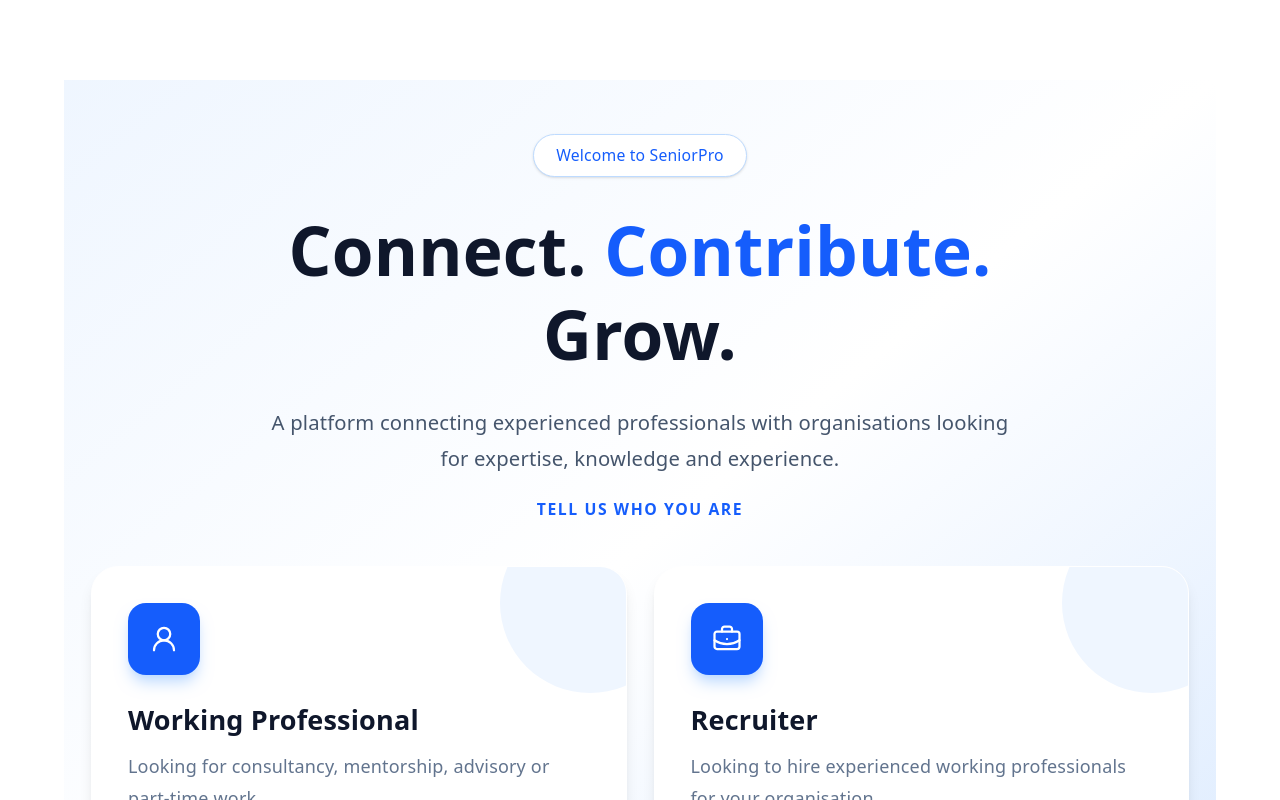
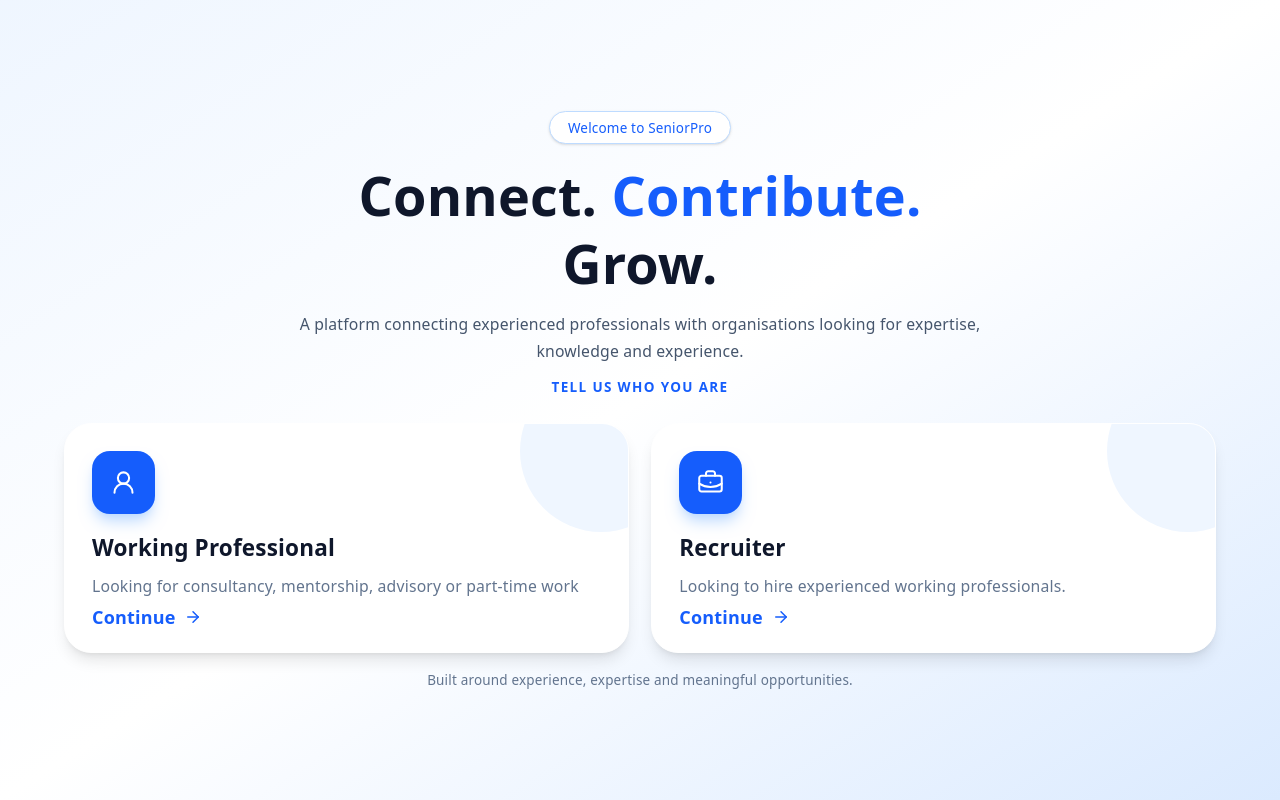
Before and after one commit to YOGESHMAHENSAR/Devops-2026-CS-F-01, a React app in the folder frontend/: page /login in a window 1280 px wide. Shown: the top 800 px of the page. Built offline with nearby package versions, Linux system fonts and the light colour scheme; no server answers; the HTML template or start-up script is replaced by a standard one.

Commit message:
minor changes to login page

```diff
--- a/frontend/src/Components/RoleSelect.jsx
+++ b/frontend/src/Components/RoleSelect.jsx
@@ -13,42 +13,42 @@
         key: "recruiter",
         title: "Recruiter",
         description:
-            "Looking to hire experienced working professionals for your organisation",
+            "Looking to hire experienced working professionals.",
         icon: BriefcaseBusiness,
     },
 ];
 
 export default function RoleSelect({ onSelect }) {
     return (
-        <div className="min-h-screen w-full bg-gradient-to-br from-blue-50 via-white to-blue-100">
+        <div className="fixed inset-0 z-50 h-screen w-screen overflow-hidden bg-gradient-to-br from-blue-50 via-white to-blue-100">
 
-            <div className="mx-auto flex min-h-screen max-w-6xl flex-col justify-center px-6 py-12">
+            <div className="mx-auto flex h-full w-full max-w-6xl flex-col justify-center px-6">
 
                 <div className="text-center">
 
-                    <span className="inline-block rounded-full border border-blue-200 bg-white px-5 py-2 text-sm font-medium text-blue-600 shadow-sm">
+                    <span className="inline-block rounded-full border border-blue-200 bg-white px-4 py-1.5 text-xs font-medium text-blue-600 shadow-sm">
                         Welcome to SeniorPro
                     </span>
 
-                    <h1 className="mt-7 text-5xl font-bold leading-tight text-slate-900 md:text-6xl">
+                    <h1 className="mt-4 text-4xl font-bold leading-tight text-slate-900 md:text-5xl">
                         Connect.
                         <span className="text-blue-600"> Contribute.</span>
                         <br />
                         Grow.
                     </h1>
 
-                    <p className="mx-auto mt-6 max-w-2xl text-lg leading-8 text-slate-600">
+                    <p className="mx-auto mt-3 max-w-2xl text-sm leading-6 text-slate-600">
                         A platform connecting experienced professionals with
                         organisations looking for expertise, knowledge and
                         experience.
                     </p>
 
-                    <p className="mt-5 text-sm font-semibold uppercase tracking-widest text-blue-600">
+                    <p className="mt-3 text-xs font-semibold uppercase tracking-widest text-blue-600">
                         Tell us who you are
                     </p>
                 </div>
 
-                <div className="mx-auto mt-10 grid w-full max-w-5xl gap-6 md:grid-cols-2">
+                <div className="mx-auto mt-6 grid w-full max-w-5xl gap-5 md:grid-cols-2">
 
                     {ROLES.map((role) => {
                         const Icon = role.icon;
@@ -60,27 +60,27 @@
                                 onClick={() => onSelect(role.key)}
                                 className="group text-left"
                             >
-                                <div className="relative h-full overflow-hidden rounded-3xl border border-white bg-white p-8 shadow-lg transition duration-300 hover:-translate-y-2 hover:border-blue-200 hover:shadow-2xl">
+                                <div className="relative h-[230px] overflow-hidden rounded-3xl border border-white bg-white p-6 shadow-lg transition duration-300 hover:-translate-y-1 hover:border-blue-200 hover:shadow-xl">
 
-                                    <div className="absolute -right-12 -top-12 h-40 w-40 rounded-full bg-blue-50 transition duration-500 group-hover:scale-125" />
+                                    <div className="absolute -right-12 -top-12 h-36 w-36 rounded-full bg-blue-50 transition duration-500 group-hover:scale-125" />
 
-                                    <div className="relative flex h-16 w-16 items-center justify-center rounded-2xl bg-blue-600 text-white shadow-lg shadow-blue-200 transition group-hover:bg-blue-700">
-                                        <Icon size={30} strokeWidth={1.8} />
+                                    <div className="relative flex h-14 w-14 items-center justify-center rounded-2xl bg-blue-600 text-white shadow-lg shadow-blue-200 transition group-hover:bg-blue-700">
+                                        <Icon size={27} strokeWidth={1.8} />
                                     </div>
 
-                                    <h2 className="relative mt-6 text-2xl font-bold text-slate-900">
+                                    <h2 className="relative mt-4 text-xl font-bold text-slate-900">
                                         {role.title}
                                     </h2>
 
-                                    <p className="relative mt-3 min-h-[56px] text-base leading-7 text-slate-500">
+                                    <p className="relative mt-2 min-h-[48px] text-sm leading-6 text-slate-500">
                                         {role.description}
                                     </p>
 
-                                    <div className="relative mt-6 flex items-center font-semibold text-blue-600">
+                                    <div className="absolute bottom-5 left-6 flex items-center font-semibold text-blue-600">
                                         Continue
                                         <ArrowRight
-                                            size={19}
-                                            className="ml-2 transition group-hover:ml-4"
+                                            size={18}
+                                            className="ml-2 transition group-hover:translate-x-1"
                                         />
                                     </div>
 
@@ -91,7 +91,7 @@
 
                 </div>
 
-                <p className="mt-8 text-center text-sm text-slate-500">
+                <p className="mt-4 text-center text-xs text-slate-500">
                     Built around experience, expertise and meaningful
                     opportunities.
                 </p>
```
Also changed, not shown: frontend/src/Components/CredentialsForms.jsx (+54 -22 lines), 1 other file (tests, documents, lock files or other folders).
